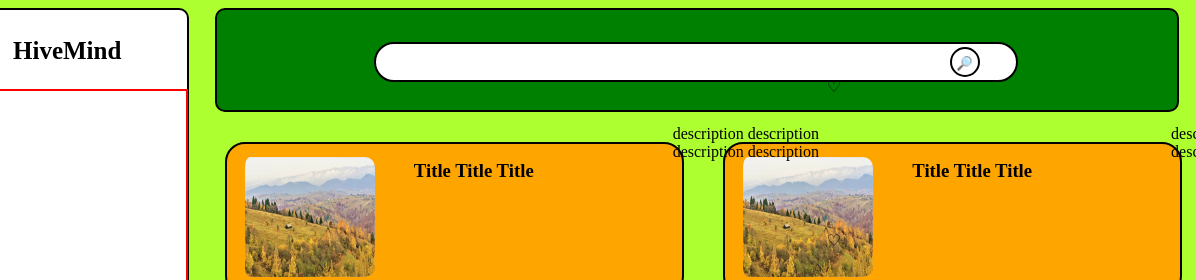
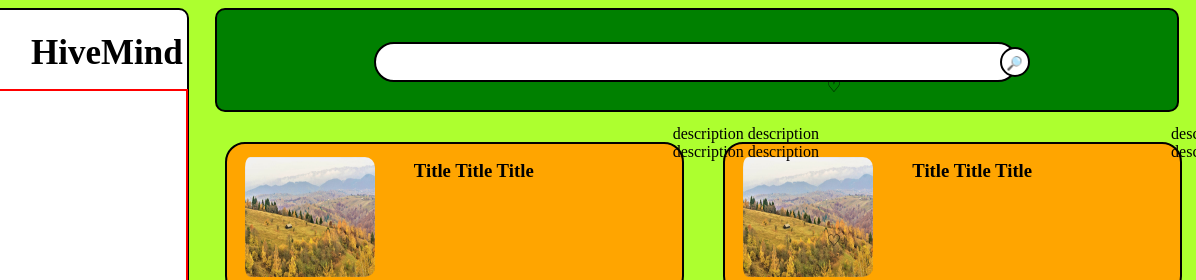
Before and after one commit to DusciucDaniel/HiveMind, a plain HTML site: page index.html in a window 1280 px wide. Shown: the top 280 px of the page, 84-1280 px from the left. Drawn offline with Linux system fonts and the light colour scheme.

Commit message:
8 Mar 2025, 23:57

```diff
--- a/style.css
+++ b/style.css
@@ -108,10 +108,10 @@
 
 h1 {
     display: inline-block;
-    font-size: 25px;
+    font-size: 35px;
     position: absolute;
-    top: 10px;
-    left: 82px;
+    top: 0px;
+    left: 100px;
 }
 
 #Search {
@@ -130,7 +130,7 @@
     display: inline-block;
     position: relative;
     top: 32%;
-    left: 75px;
+    left: 125px;
     background-color: white;
     height: 30px;
     width: 30px;
```
